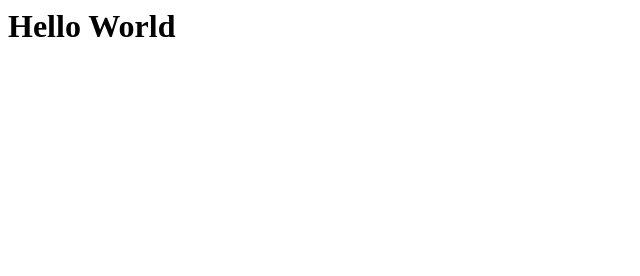
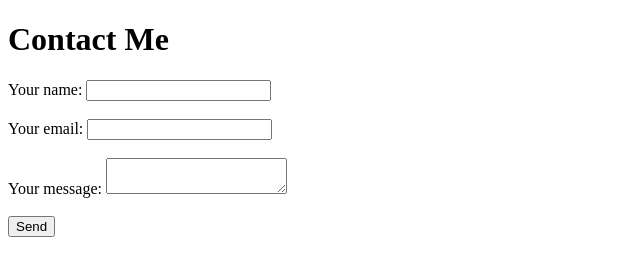
Before and after one commit to SheDisrupts/my-portfolio, a plain HTML site: page index.html in a window 1280 px wide. Shown: the whole page, without its empty margins (0-640 px from the left). Drawn offline with Linux system fonts and the light colour scheme.

Commit message:
Update index.html
I added a contact form

```diff
--- a/index.html
+++ b/index.html
@@ -1 +1,34 @@
-<h1>Hello World</h1>
+<!DOCTYPE html>
+<html lang="en">
+<head>
+  <meta charset="UTF-8">
+  <title>Contact Me</title>
+</head>
+<body>
+
+  <h1>Contact Me</h1>
+
+  <form action="https://formspree.io/f/mrblkqgg" method="POST">
+    <label>
+      Your name:
+      <input type="text" name="name" required>
+    </label><br><br>
+
+    <label>
+      Your email:
+      <input type="email" name="email" required>
+    </label><br><br>
+
+    <label>
+      Your message:
+      <textarea name="message" required></textarea>
+    </label><br><br>
+
+    <!-- Redirect after successful submission -->
+    <input type="hidden" name="_redirect" value="https://shedisrupts.github.io/my-portfolio/thankyou.html">
+
+    <button type="submit">Send</button>
+  </form>
+
+</body>
+</html>
```
